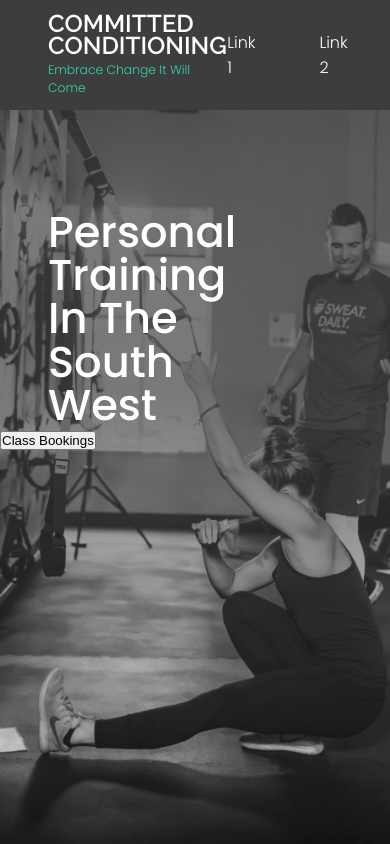
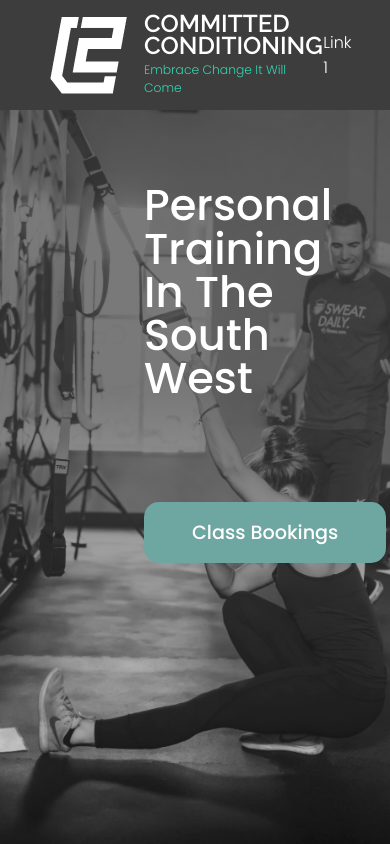
Before and after one commit to davidw1979/committed-conditioning, a Django app: page / in a window 390 px wide. Run offline with Django 3.2, Linux system fonts and the light colour scheme; some libraries are stand-ins or nearby versions.

Commit message:
Added logo to navbar & button styling. Splash screen now needs to be made fully responsive e.g. removing logo & collapsing links.

```diff
--- /dev/null
+++ b/c2_main_app/static/c2_main_app/styles/_components.scss
@@ -0,0 +1,10 @@
+.btn {
+    padding: 1rem 3rem;
+    background-color: $priColour;
+    color: white;
+    font-family: $bodyFont;
+    font-size: clamp(1.2rem, calc(1rem + 0.7vw), 1.8rem);
+    font-weight: $medium;
+    border: 0;
+    border-radius: 15px;
+}
--- /dev/null
+++ b/c2_main_app/static/c2_main_app/styles/_nav.scss
@@ -0,0 +1,69 @@
+/****************************
+******  NAVIGATION BAR ******
+****************************/
+
+$h1baseFontSize: calc(22px + 0.6vw);
+$strapFontSize: calc(10px + 0.6vw);
+
+#nav-bar {
+    position: fixed;
+    z-index: 2;
+    height: 110px;
+    width: 100vw;
+    background-color: $offBlack;
+    padding: 0 $edgeMargin;
+    max-width: 1600px;
+    color: white;
+    @include flexCenter(row);
+    justify-content: flex-start;
+
+    .nav-logo {
+        width: 80px;
+    }
+
+    .branding {
+        width: fit-content;
+        display: flex;
+        flex-direction: column;
+        gap: 0.3rem;
+        margin-left: 1rem;
+
+        h1 {
+            font-weight: $semiBold;
+            font-size: clamp(24px, $h1baseFontSize, 36px);
+            width: 12ch;
+            line-height: 0.9em;
+
+        }
+
+        p {
+            color: $teal;
+            font-size: clamp(12px, $strapFontSize, 14px);
+            font-weight: $light;
+
+        }
+    }
+
+    .nav-links {
+        font-weight: $light;
+        flex: 1;
+        @include flexCenter(row);
+        justify-content: flex-end;
+        gap: 4rem;
+    }
+
+    .social {
+        @include flexCenter(row);
+        gap: 32px;
+        margin-left: 4rem;
+        height: 100px;
+
+        a {
+            font-size: 2rem;
+            text-decoration: none;
+            @include flexCenter(row);
+            justify-content: flex-end;
+            color: white;
+        }
+    }
+}
--- a/c2_main_app/static/c2_main_app/styles/_setup.scss
+++ b/c2_main_app/static/c2_main_app/styles/_setup.scss
@@ -1,13 +1,25 @@
 $offWhite: rgba(251, 251, 251, 1);
-$priColour: rgba(27, 90, 184, 1);
+$priColour: rgba(110, 166, 162, 1);
 $offBlack: rgba(61, 61, 61, 1);
 $teal: rgba(48, 214, 176, 1);
 
 $headFont: 'Raleway', sans-serif;
 $bodyFont: 'Poppins', sans-serif;
 
+$thin: 100;
+$extraLight: 200;
+$light: 300;
+$regular: 400;
+$medium: 500;
+$semiBold: 600;
+$bold: 700;
+$extraBold: 800;
+$heavy: 900;
+
 $baseFontSize: calc(14px + 0.4vw);
 $h1baseFontSize: calc(26px + 0.5vw);
+
+$edgeMargin: 3rem;
 
 @mixin flexCenter ($direction) {
     display: flex;
--- a/c2_main_app/static/c2_main_app/styles/style.scss
+++ b/c2_main_app/static/c2_main_app/styles/style.scss
@@ -2,104 +2,45 @@
 @import url('https://fonts.googleapis.com/css2?family=Poppins:wght@100;200;300;400;500;600;700;800;900&display=swap');
 
 @import "./setup";
+@import "./components";
+@import "./nav";
 
-/****************************
-******  NAVIGATION BAR ******
-****************************/
-
-$h1baseFontSize: calc(22px + 0.6vw);
-$strapFontSize: calc(10px + 0.6vw);
-
-#nav-bar {
-    position: fixed;
-    z-index: 2;
-    height: 110px;
-    width: 100vw;
-    background-color: $offBlack;
-    padding: 0 3rem;
-    max-width: 1600px;
-    color: white;
-    @include flexCenter(row);
-    justify-content: flex-start;
-
-    .branding {
-        width: fit-content;
-        display: flex;
-        flex-direction: column;
-
-        h1 {
-            font-weight: 600;
-            font-size: clamp(24px, $h1baseFontSize, 36px);
-            width: 12ch;
-            line-height: 0.9em;
-            margin-bottom: 0.3rem;
-        }
-
-        p {
-            color: $teal;
-            font-size: clamp(12px, $strapFontSize, 14px);
-            font-weight: 300;
-        }
-    }
-
-    .nav-links {
-        font-weight: 300;
-        flex: 1;
-        @include flexCenter(row);
-        justify-content: flex-end;
-        gap: 4rem;
-    }
-
-    .social {
-        @include flexCenter(row);
-        gap: 32px;
-        margin-left: 4rem;
-        height: 100px;
-
-        a {
-            font-size: 2rem;
-            text-decoration: none;
-            @include flexCenter(row);
-            justify-content: flex-end;
-            color: white;
-        }
-    }
-}
 
 /*****************************************************
 *****************   LANDING SPLASH   *****************
 *****************************************************/
 
+$alignToNavText: calc(4rem + 80px);
+
 #landing-splash {
-    @include flexCenter(column);
     background-image: url(images/main_landing_bwimg.jpg);
     height: 100vh;
     width: 100%;
     background-repeat: no-repeat;
     background-size: cover;
     background-position: center center;
-}
 
     .filter {
         height: 100%;
         width: 100%;
         background: linear-gradient(180deg, rgba(58, 58, 58, 0.67) 46.72%, rgba(58, 58, 58, 0) 100%);
-}
-
-.sect-titles {
-    height: 100%;
-    color: white;
-    display: flex;
-    flex-direction: column;
-    justify-content: center;
+        @include flexCenter(column);
+        justify-content: flex-start;
+        align-items: flex-start;
+        padding-left: $alignToNavText;
     }
 
     h2 {
-    margin: 25vh 0 0 3rem;
+        margin-top: calc(100px + 10vh);
         width: 8ch;
         font-family: $bodyFont;
         color: white;
         font-size: clamp(2.7rem, 6vw, 6rem);
-    font-weight: 500;
+        font-weight: $medium;
         line-height: 100%;
     }
+
+    .btn {
+        margin-top: 12vh;
+    }
+}
--- a/c2_main_app/templates/c2_main_app/base.html
+++ b/c2_main_app/templates/c2_main_app/base.html
@@ -7,6 +7,7 @@
     <meta name="viewport" content="width=device-width, initial-scale=1.0">
     <title>Personal Training | Fitness Classes | Committed Conditioning</title>
     <link rel="stylesheet" href="{% static 'c2_main_app/styles/style.min.css' %}">
+    <link rel="icon" href="{% static 'c2_main_app/styles/images/c2-favicon.ico' %}">
 
     <!--Import FontAwesome icons-->
     <script src="https://kit.fontawesome.com/27726bfc44.js" crossorigin="anonymous"></script>
@@ -15,10 +16,12 @@
 
     <nav id="nav-bar" class="nav-bg">
 
-            <div class="branding">
-                <h1>COMMITTED CONDITIONING</h1>
-                <p>Embrace Change It Will Come</p>
-            </div>
+        <img class="nav-logo" src="{% static 'c2_main_app/styles/images/logoWhite.png' %}" alt="">
+
+        <div class="branding">
+            <h1>COMMITTED CONDITIONING</h1>
+            <p>Embrace Change It Will Come</p>
+        </div>
 
         <div class="nav-links">
             <div onclick="goTo('#tbc')" class="nav-link">Link 1</div>
--- a/c2_main_app/templates/c2_main_app/index.html
+++ b/c2_main_app/templates/c2_main_app/index.html
@@ -16,7 +16,7 @@
         <section id="landing-splash" class="">
             <div class="filter">
                 <h2>Personal Training In The South West</h2>
-                <button>Class Bookings</button>
+                <button class="btn">Class Bookings</button>
             </div>
         </section>
     </main>
```
Also changed, not shown: c2_main_app/static/c2_main_app/styles/images/c2-favicon.ico (added), c2_main_app/static/c2_main_app/styles/images/logoWhite.png (renamed from styles/images/c2-logo-nobg.png), c2_main_app/static/c2_main_app/styles/style.min.css, 5 other files. Lines whose indentation alone changed are shown as unchanged.
